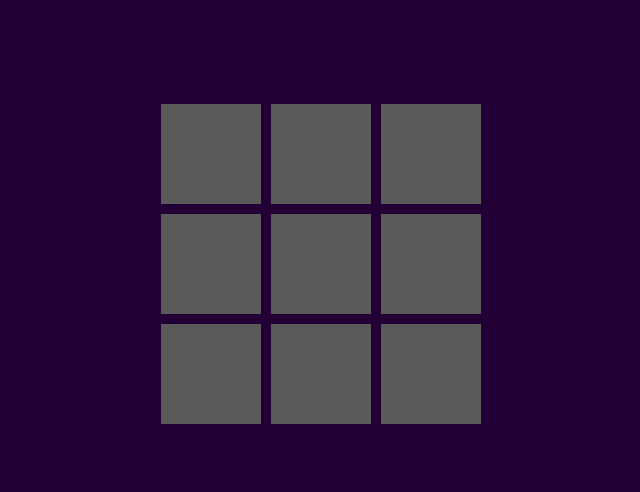
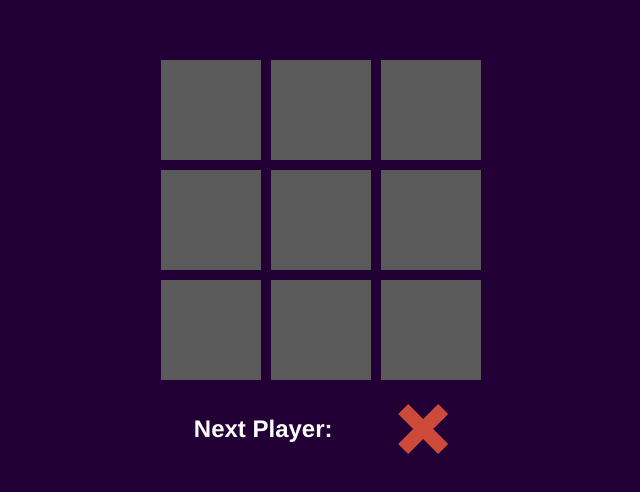
Before and after one commit to davzlum/shakers-challenge, a React (Create React App) app in the folder client/: page / in a window 1280 px wide. Shown: the part 136-628 px from the top of the page, without its empty margins (319-959 px from the left). Built offline with nearby package versions, Linux system fonts and the light colour scheme.

Commit message:
Create function to check for winner and reset the board

```diff
--- a/client/src/components/Game/index.jsx
+++ b/client/src/components/Game/index.jsx
@@ -2,20 +2,91 @@ import React, { useState } from 'react';
 import Board from '../Board';
 import './style.scss';
 
+const winningPositions = [
+  [0, 1, 2],
+  [3, 4, 5],
+  [6, 7, 8],
+  [0, 3, 6],
+  [1, 4, 7],
+  [2, 5, 8],
+  [0, 4, 8],
+  [2, 4, 6],
+];
+
 const Game = () => {
   const [squares, setSquares] = useState(Array(9).fill(null));
   const [turn, setTurn] = useState('X');
+  const [resultText, setResultText] = useState('');
+  const [score, setScore] = useState({
+    X: 0,
+    O: 0,
+  });
+
+  const reset = () => {
+    setTurn('X');
+    setSquares(Array(9).fill(null));
+    setResultText('');
+  };
+
+  const endGame = (result) => {
+    setTurn(null);
+    if (result) {
+      setScore({
+        ...score,
+        [result]: score[result] + 1,
+      });
+    }
+    setTimeout(() => { reset(); }, 2000);
+  };
+
+  const checkForWinner = (newSquares) => {
+    winningPositions.forEach((position) => {
+      const [top, center, bottom] = position;
+      if (newSquares[top]
+          && newSquares[top] === newSquares[center] && newSquares[top] === newSquares[bottom]) {
+        endGame(newSquares[top]);
+        setResultText(
+          <>
+            <h2>Player</h2>
+            {' '}
+            <div className={`player-${turn}`} />
+            {' '}
+            <h2>Wins!</h2>
+          </>,
+        );
+      }
+    });
+    if (!newSquares.includes(null)) {
+      endGame(null);
+      setResultText(<h2>Tie!</h2>);
+      return;
+    }
+    setTurn(turn === 'X' ? 'O' : 'X');
+  };
 
   const handleClick = (square) => {
     const newSquares = [...squares];
     newSquares.splice(square, 1, turn);
     setSquares(newSquares);
-    setTurn(turn === 'X' ? 'O' : 'X');
+    checkForWinner(newSquares);
   };
 
   return (
     <div className="container">
       <Board turn={turn} squares={squares} onClick={handleClick} />
+      <div className="turn-board">
+        {!resultText
+          ? (
+            <>
+              <h2>
+                Next Player:
+                {' '}
+              </h2>
+              <div className={turn === 'X' ? 'player-X' : 'player-O'} />
+            </>
+          )
+          : <>{resultText}</>}
+      </div>
     </div>
   );
 };
--- a/client/src/components/Game/style.scss
+++ b/client/src/components/Game/style.scss
@@ -6,3 +6,27 @@
     height: 100vh;
     background-color: #220036;
 }
+
+.turn-board{
+    display: flex;
+    flex-direction: row;
+    width: 320px;
+    justify-content: space-around;
+    align-items: center;
+    margin: 10px 0;
+    h2{
+        color: white;
+    }
+    .player-X{
+        width: 50px;
+        height: 50px;
+        background-color: #cd493A;
+        clip-path: polygon(20% 0%, 0% 20%, 30% 50%, 0% 80%, 20% 100%, 50% 70%, 80% 100%, 100% 80%, 70% 50%, 100% 20%, 80% 0%, 50% 30%);
+    }
+    .player-O{
+        width: 50px;
+        height: 50px;
+        background-color: #4392f1;
+        border-radius: 50%;
+    }
+}
```
Also changed, not shown: client/src/index.scss (line endings or trailing spaces).
